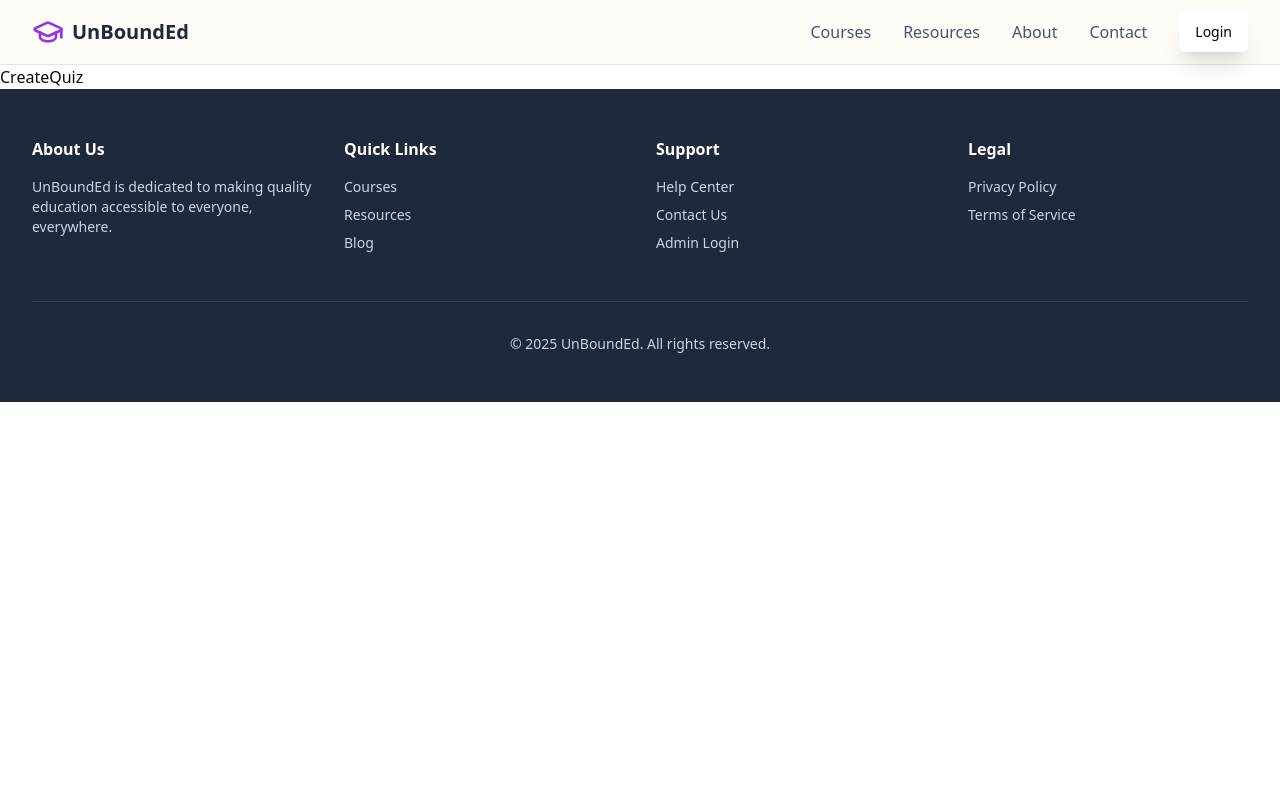
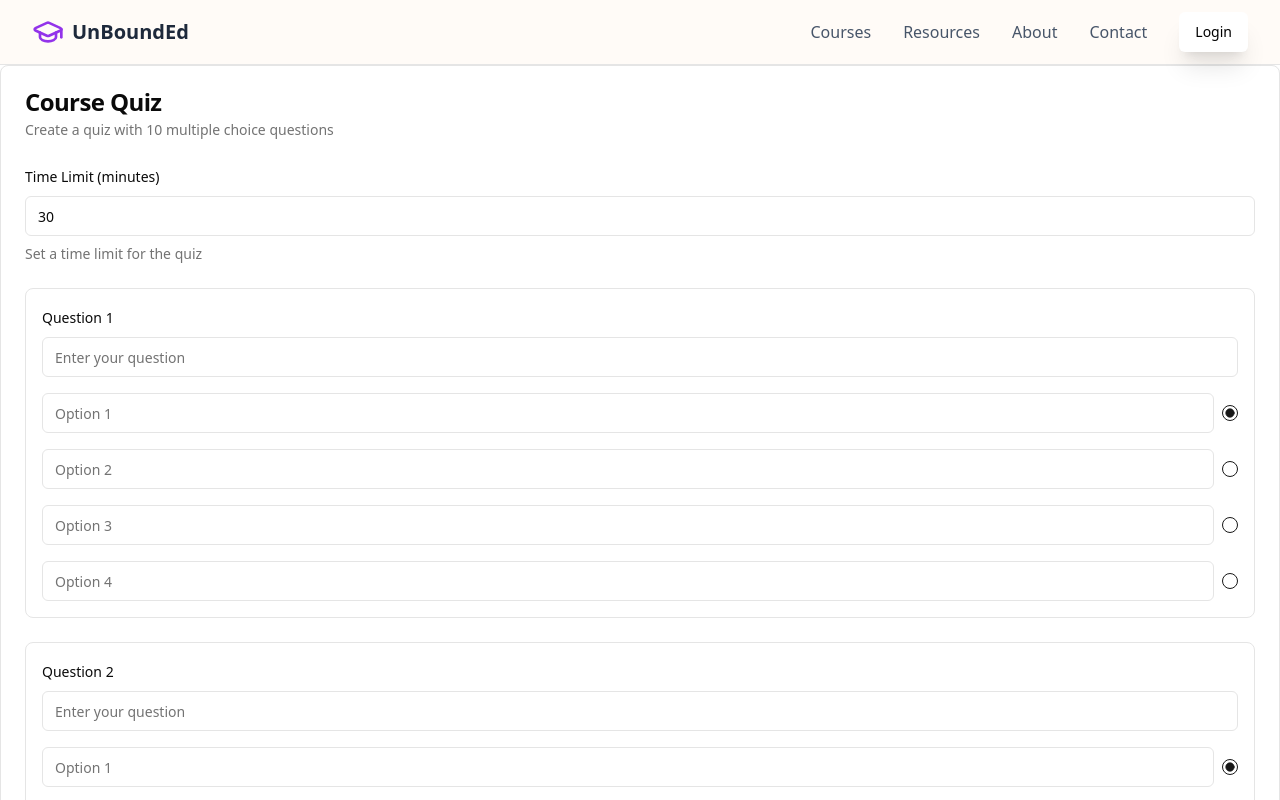
Before and after one commit to hackice20/UnBoundEd, a React (Vite) app in the folder frontend/: page /admin/1/createQuiz in a window 1280 px wide. Shown: the top 800 px of the page. Built offline with nearby package versions, Linux system fonts and the light colour scheme; no server answers.

Commit message:
Add CreateQuiz component and integrate quiz creation functionality in CreateCourse page

```diff
--- a/frontend/src/Pages/Admin/CreateCourse.jsx
+++ b/frontend/src/Pages/Admin/CreateCourse.jsx
@@ -22,10 +22,8 @@ export default function CreateCoursePage() {
       title: "",
       description: "",
       youtubePlaylist: "",
-      googleQuizLink: "",
       discordServerLink: "",
       price: 0,
-      instructor: "",
       category: "",
     },
   });
--- a/frontend/src/Pages/Admin/CreateQuiz.jsx
+++ b/frontend/src/Pages/Admin/CreateQuiz.jsx
@@ -1,9 +1,93 @@
-import React from 'react'
+import Quiz from '@/components/Admin/Course/Quiz';
+import React, { useEffect, useState } from 'react';
+import { useForm, FormProvider } from 'react-hook-form';
+import { useNavigate, useParams } from 'react-router-dom';
 
 const CreateQuiz = () => {
+  const token = sessionStorage.getItem("token");
+  const [course, setCourse] = useState([]);
+  const {id} = useParams();
+  const form = useForm({
+    defaultValues: {
+      title: course.title,
+      course: id,
+      timeLimit: 30,
+      quiz: Array(10).fill({
+        question: '',
+        options: ['', '', '', ''],
+        correctAnswer: 0,
+      }),
+    },
+  });
+
+  const getCourse = async () => {
+    try {
+      const response = await fetch(`http://localhost:3000/api/courses/${id}`, {
+        method: "GET"
+      });
+
+      if (response.ok) {
+        const data = await response.json();
+        console.log(data);
+        setCourse(data);
+      }
+    } catch (error) {
+      console.log(error);
+    }
+  }
+
+  useEffect(() => {
+    getCourse();
+  }, [id]);
+
+  const router = useNavigate();
+  const handleCreateQuiz = async () => {
+    try {
+      const formData = form.getValues();
+
+      console.log(formData);
+      const response = await fetch(`http://localhost:3000/api/quiz`, {
+        method: 'POST',
+        headers: {
+          'Content-Type': 'application/json',
+          "Authorization": `Bearer ${token}`
+        },
+        body: JSON.stringify({
+          title: course.title,
+          course: id,
+          questions: formData.quiz,
+          timer: formData.timeLimit,
+        }),
+      });
+
+      if (response.ok) {
+        alert('Quiz created successfully!');
+        router('/admin/quizzes');
+      } else {
+        const errorData = await response.json();
+        alert(`Failed to create quiz: ${errorData.message}`);
+      }
+    } catch (error) {
+      console.error('Failed to create quiz:', error);
+      alert('An error occurred. Please try again.');
+    }
+  };
+
   return (
-    <div>CreateQuiz</div>
-  )
-}
+    <div>
+      <FormProvider {...form}>
+        <Quiz form={form} questions={form.getValues().quiz} />
+      </FormProvider>
+      <div className="flex justify-center w-full">
+        <button
+          className="bg-purple-600 hover:bg-purple-700 m-5 p-2 text-white rounded"
+          onClick={handleCreateQuiz}
+        >
+          Create Quiz
+        </button>
+      </div>
+    </div>
+  );
+};
 
-export default CreateQuiz
+export default CreateQuiz;
--- /dev/null
+++ b/frontend/src/components/Admin/Course/Quiz.jsx
@@ -0,0 +1,124 @@
+import React from "react";
+import { useForm } from "react-hook-form";
+import {
+  Card,
+  CardHeader,
+  CardTitle,
+  CardDescription,
+  CardContent,
+} from "@/components/ui/card";
+import {
+  Form,
+  FormControl,
+  FormDescription,
+  FormField,
+  FormItem,
+  FormLabel,
+  FormMessage,
+} from "@/components/ui/form";
+import { Input } from "@/components/ui/input";
+import { RadioGroup, RadioGroupItem } from "@/components/ui/radio-group";
+
+const Quiz = ({form, questions}) => {
+  return (
+    <Card>
+      <CardHeader>
+        <CardTitle>Course Quiz</CardTitle>
+        <CardDescription>
+          Create a quiz with 10 multiple choice questions
+        </CardDescription>
+      </CardHeader>
+      <CardContent className="space-y-6">
+        <FormField
+          control={form.control}
+          name="timeLimit"
+          render={({ field }) => (
+            <FormItem>
+              <FormLabel>Time Limit (minutes)</FormLabel>
+              <FormControl>
+                <Input
+                  type="number"
+                  min={5}
+                  placeholder="30"
+                  {...field}
+                  onChange={(e) =>
+                    field.onChange(Number.parseInt(e.target.value))
+                  }
+                />
+              </FormControl>
+              <FormDescription>Set a time limit for the quiz</FormDescription>
+              <FormMessage />
+            </FormItem>
+          )}
+        />
+
+        <div className="space-y-6">
+          {questions.map((_, index) => (
+            <div key={index} className="rounded-lg border p-4">
+              <FormField
+                control={form.control}
+                name={`quiz.${index}.question`}
+                render={({ field }) => (
+                  <FormItem>
+                    <FormLabel>Question {index + 1}</FormLabel>
+                    <FormControl>
+                      <Input placeholder="Enter your question" {...field} />
+                    </FormControl>
+                    <FormMessage />
+                  </FormItem>
+                )}
+              />
+
+              <div className="mt-4 space-y-4">
+                {[0, 1, 2, 3].map((optionIndex) => (
+                  <div key={optionIndex} className="flex items-center gap-2">
+                    <FormField
+                      control={form.control}
+                      name={`quiz.${index}.options.${optionIndex}`}
+                      render={({ field }) => (
+                        <FormItem className="flex-1">
+                          <FormControl>
+                            <div className="flex items-center gap-2">
+                              <Input
+                                placeholder={`Option ${optionIndex + 1}`}
+                                {...field}
+                              />
+                              <FormField
+                                control={form.control}
+                                name={`quiz.${index}.correctAnswer`}
+                                render={({ field: radioField }) => (
+                                  <FormItem>
+                                    <FormControl>
+                                      <RadioGroup
+                                        onValueChange={(value) =>
+                                          radioField.onChange(
+                                            Number.parseInt(value)
+                                          )
+                                        }
+                                        value={(radioField.value ?? 0).toString()}
+                                      >
+                                        <RadioGroupItem
+                                          value={optionIndex.toString()}
+                                        />
+                                      </RadioGroup>
+                                    </FormControl>
+                                  </FormItem>
+                                )}
+                              />
+                            </div>
+                          </FormControl>
+                        </FormItem>
+                      )}
+                    />
+                  </div>
+                ))}
+              </div>
+            </div>
+          ))}
+        </div>
+      </CardContent>
+    </Card>
+  );
+};
+
+export default Quiz;
```
Also changed, not shown: 1 other file (tests, documents, lock files or other folders).
